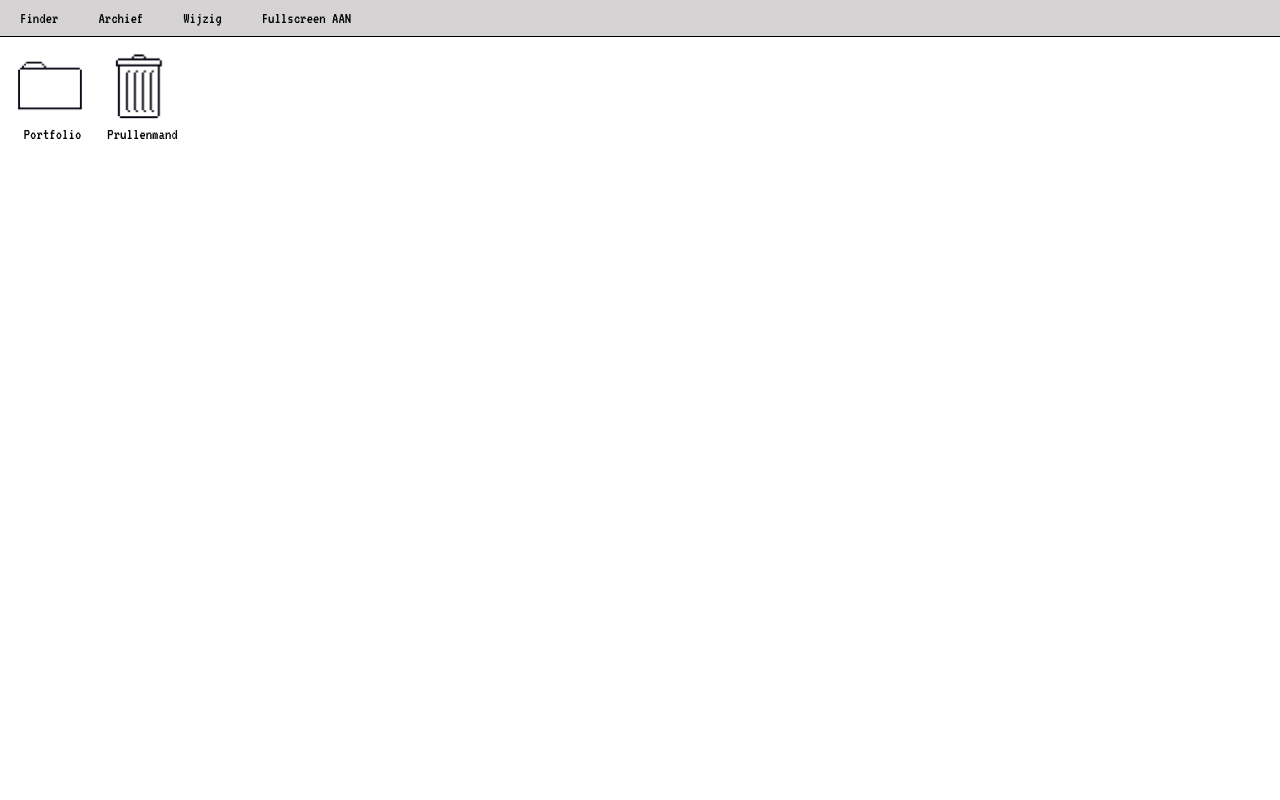
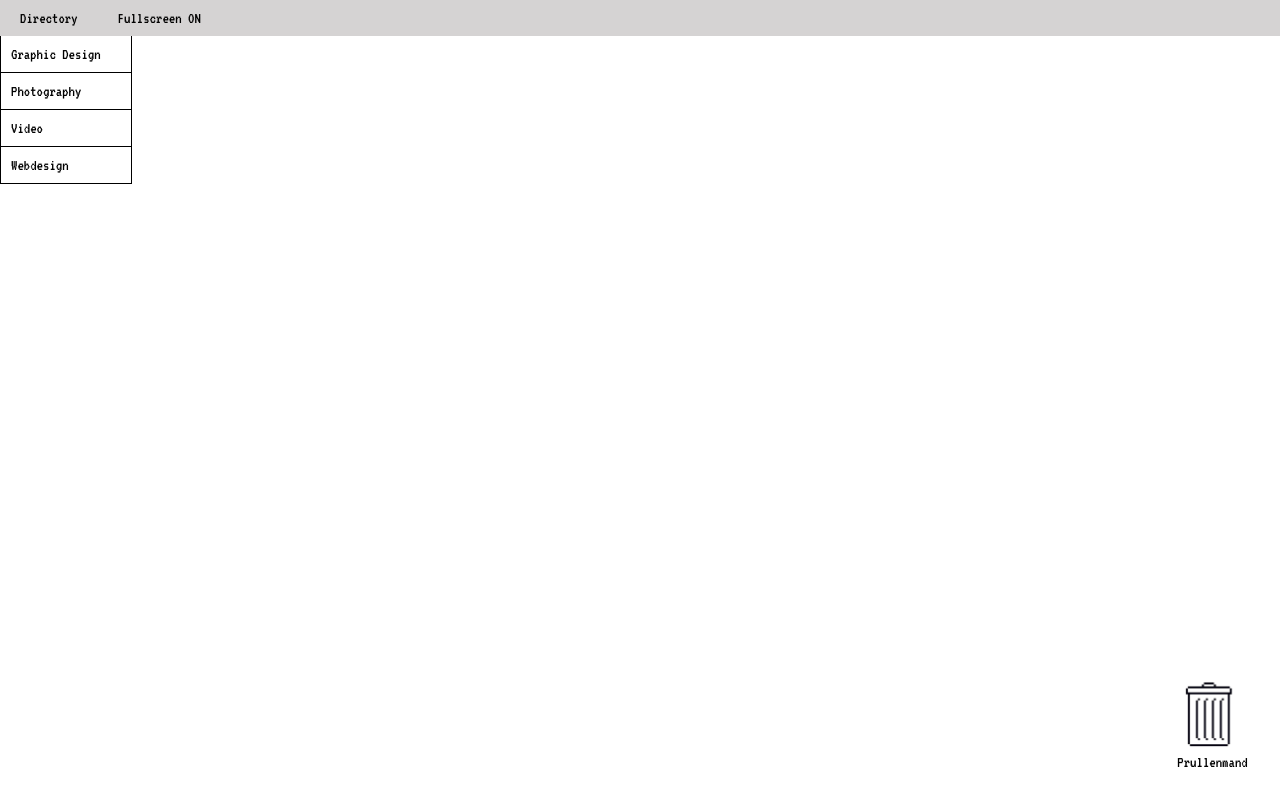
Before and after one commit to MeneerAnthony/6CM, a plain HTML site: page Demo/Demo.html in a window 1280 px wide. Drawn offline with Linux system fonts and the light colour scheme.

Commit message:
improvements

```diff
--- a/Demo/Demo.html
+++ b/Demo/Demo.html
@@ -74,16 +74,23 @@ table {
     overflow: hidden;
     background-color: rgba(195,193,193,0.7);
 	color:black;
-	border-bottom:1px black solid;
 }
 .navbar a {
-    float: left;
+	width:100px;
     font-size: 16px;
 	color:black;
     text-align: center;
     padding: 10px 20px;
     text-decoration: none;
+	text-align:left;
+	padding-left:10px;
 }
+
+.navbar a:hover {
+	color:white;
+	background-color:black;
+}
+
 .subnav {
     float: left;
     overflow: hidden;
@@ -117,6 +124,7 @@ table {
 	border-top:none;
 	color:black;
 	display:block;
+	z-index:100000;
 }
 .subnav:hover .subnav-content {
     display: block;
@@ -153,6 +161,12 @@ body {
     background-image: url("prullenmand.png");
     margin-bottom: 5px;
 }
+
+#prullenmandcontainer {
+	right:30px;
+	bottom:30px;
+	position:absolute;
+}
 .venster {
     width: 500px;
     height: 300px;
@@ -188,31 +202,19 @@ body {
 }
 </style>
 </head>
-
 <body>
-
-<!-- The navigation menu -->
 <div class="navbar">
-  <a href="#home">Finder</a>
   <div class="subnav">
-    <button class="subnavbtn">Archief <i class="fa fa-caret-down"></i></button>
+    <button class="subnavbtn">Directory<i class="fa fa-caret-down"></i></button>
     <div class="subnav-content">
-      <a href="#company">Company</a>
-      <a href="#team">Team</a>
-      <a href="#careers">Careers</a>
+      <a onclick="vensterOpenen('venster_grafisch')">Graphic Design</a>
+      <a onclick="vensterOpenen('venster_fotografie')">Photography</a>
+      <a onclick="vensterOpenen('venster_video')">Video</a>
+      <a onclick="vensterOpenen('venster_webdesign')">Webdesign</a>
     </div>
   </div>
   <div class="subnav">
-    <button class="subnavbtn">Wijzig <i class="fa fa-caret-down"></i></button>
-    <div class="subnav-content">
-      <a href="#bring">Bring</a>
-      <a href="#deliver">Deliver</a>
-      <a href="#package">Package</a>
-      <a href="#express">Express</a>
-    </div>
-  </div>
-  <div class="subnav">
-    <button class="subnavbtn" id="fullscreenBtn" onclick="toggleFullscreen()">Fullscreen AAN<i class="fa fa-caret-down"></i></button>
+    <button class="subnavbtn" id="fullscreenBtn" onclick="toggleFullscreen()">Fullscreen ON<i class="fa fa-caret-down"></i></button>
   </div>
 </div>
 
@@ -221,7 +223,7 @@ body {
   <div class="folder"></div>
   <div class="titel" id="portfolio">Portfolio</div>
 </div>
-<div class="foldercontainer" ondblclick="vensterOpenen('venster_prullenmand')" onclick="vensterSelecteren('prullenmand', event)">
+<div class="foldercontainer" id="prullenmandcontainer" ondblclick="vensterOpenen('venster_prullenmand')" onclick="vensterSelecteren('prullenmand', event)">
   <div class="folder" id="prullenmandfolder"></div>
   <div class="titel" id="prullenmand">Prullenmand</div>
 </div>
@@ -391,11 +393,11 @@ body {
     function toggleFullscreen() {
         if (!document.fullscreenElement) {
             document.documentElement.requestFullscreen();
-            document.getElementById("fullscreenBtn").innerText = "Fullscreen UIT";
+            document.getElementById("fullscreenBtn").innerText = "Fullscreen OFF";
         } else {
             if (document.exitFullscreen) {
                 document.exitFullscreen();
-                document.getElementById("fullscreenBtn").innerText = "Fullscreen AAN";
+                document.getElementById("fullscreenBtn").innerText = "Fullscreen ON";
             }
         }
     }
```
